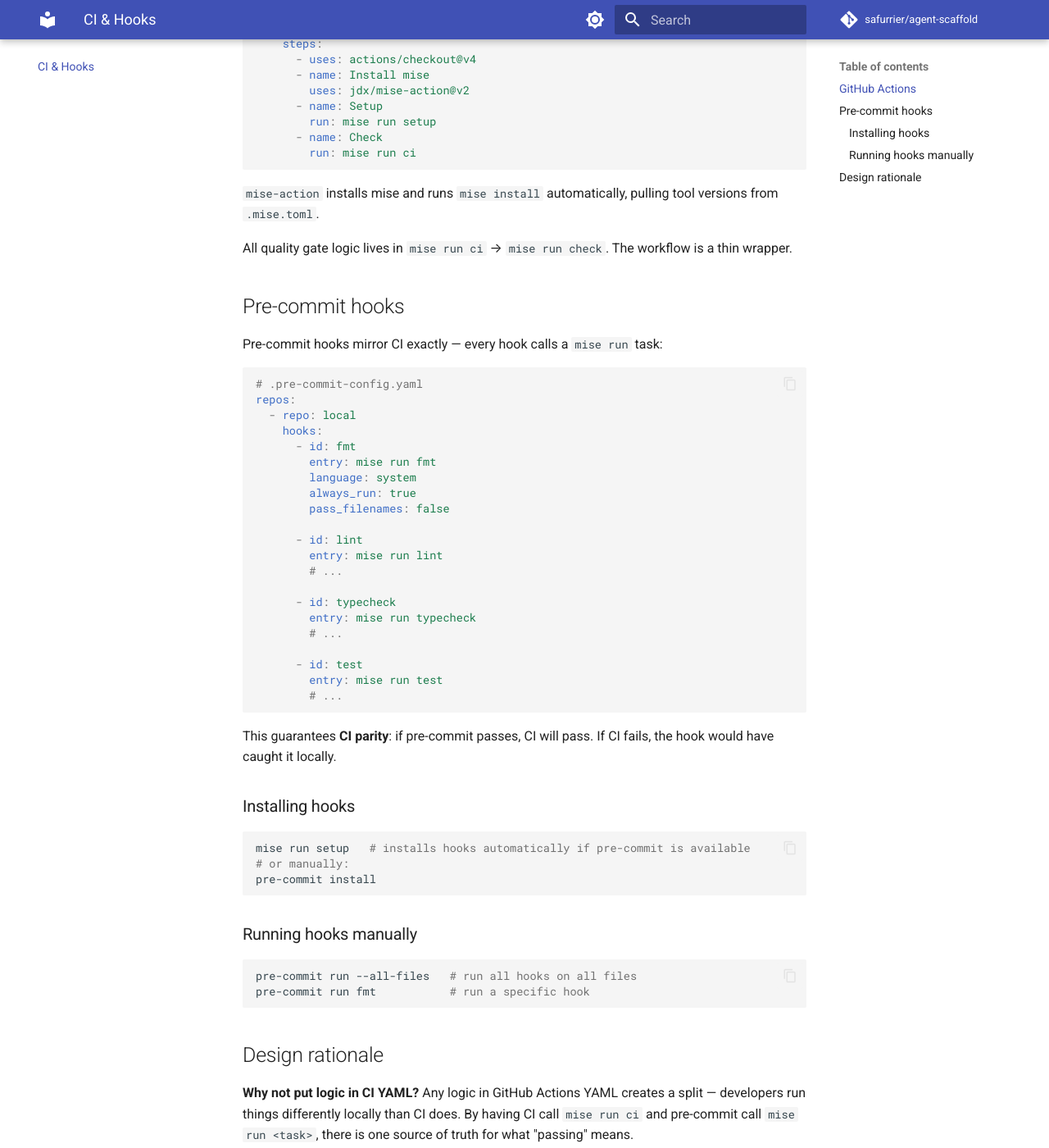
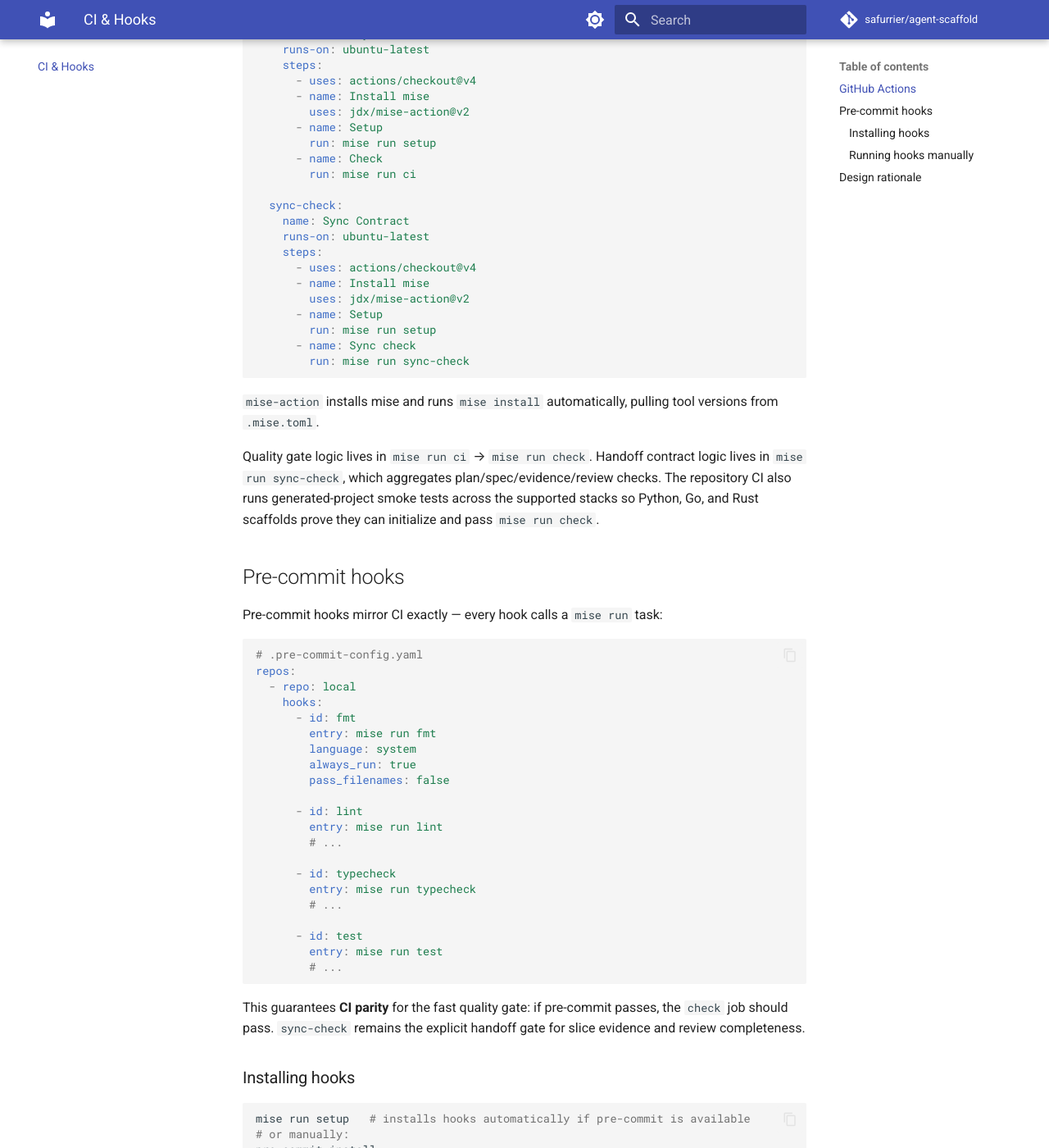
Before and after one commit to safurrier/agent-scaffold, an MkDocs documentation site: the page built from docs/ci.md, in a window 1280 px wide and 1400 px high, scrolled down 534 px. Shown: the whole window at 82% size. Built offline with MkDocs 1.6.1 and Material for MkDocs 9.7.7, drawn with Linux system fonts in a browser that asks for light colours; comment, search, counter and statistics services are not loaded; some of the changed text lies outside the part shown.

Commit message:
ci: enforce sync and stack smoke checks

````diff
--- a/docs/ci.md
+++ b/docs/ci.md
@@ -2,8 +2,8 @@
 id: ci-hooks
 title: CI & Hooks
 description: >
-  GitHub Actions workflow and pre-commit hook configuration. CI calls a single
-  mise run ci entrypoint; hooks call the same mise tasks for guaranteed local parity.
+  GitHub Actions workflow and pre-commit hook configuration. CI calls mise task
+  entrypoints; hooks call the same tasks for guaranteed local parity.
 index:
   - id: github-actions
     keywords: [workflow, ci-yml, mise-action, push, pull-request, two-tier]
@@ -17,7 +17,8 @@ index:
 
 ## GitHub Actions
 
-The CI workflow is intentionally minimal — one entrypoint, no logic:
+The CI workflow is intentionally thin: GitHub Actions installs tools and then
+delegates validation to mise task entrypoints.
 
 ```yaml
 # .github/workflows/ci.yml
@@ -41,11 +42,27 @@ jobs:
         run: mise run setup
       - name: Check
         run: mise run ci
+
+  sync-check:
+    name: Sync Contract
+    runs-on: ubuntu-latest
+    steps:
+      - uses: actions/checkout@v4
+      - name: Install mise
+        uses: jdx/mise-action@v2
+      - name: Setup
+        run: mise run setup
+      - name: Sync check
+        run: mise run sync-check
 ```
 
 `mise-action` installs mise and runs `mise install` automatically, pulling tool versions from `.mise.toml`.
 
-All quality gate logic lives in `mise run ci` → `mise run check`. The workflow is a thin wrapper.
+Quality gate logic lives in `mise run ci` → `mise run check`. Handoff contract
+logic lives in `mise run sync-check`, which aggregates plan/spec/evidence/review
+checks. The repository CI also runs generated-project smoke tests across the
+supported stacks so Python, Go, and Rust scaffolds prove they can initialize and
+pass `mise run check`.
 
 ## Pre-commit hooks
 
@@ -75,7 +92,9 @@ repos:
         # ...
 ```
 
-This guarantees **CI parity**: if pre-commit passes, CI will pass. If CI fails, the hook would have caught it locally.
+This guarantees **CI parity** for the fast quality gate: if pre-commit passes,
+the `check` job should pass. `sync-check` remains the explicit handoff gate for
+slice evidence and review completeness.
 
 ### Installing hooks
 
@@ -94,6 +113,6 @@ pre-commit run fmt           # run a specific hook
 
 ## Design rationale
 
-**Why not put logic in CI YAML?** Any logic in GitHub Actions YAML creates a split — developers run things differently locally than CI does. By having CI call `mise run ci` and pre-commit call `mise run <task>`, there is one source of truth for what "passing" means.
+**Why not put logic in CI YAML?** Any logic in GitHub Actions YAML creates a split — developers run things differently locally than CI does. By having CI call `mise run ci`, `mise run sync-check`, and pre-commit call `mise run <task>`, there is one source of truth for what "passing" means.
 
 **Why `always_run: true`?** The tasks (`ruff`, `ty`, `pytest`) are fast enough that running them unconditionally is cheaper than filtering by changed files. It also prevents edge cases where a change to a config file doesn't trigger re-checking source files.
````
Also changed, not shown: SPEC.md (+2 -1 lines), docs/AGENTS.md (+1 -1 lines), docs/development.md (+1 -1 lines), 8 other files.
